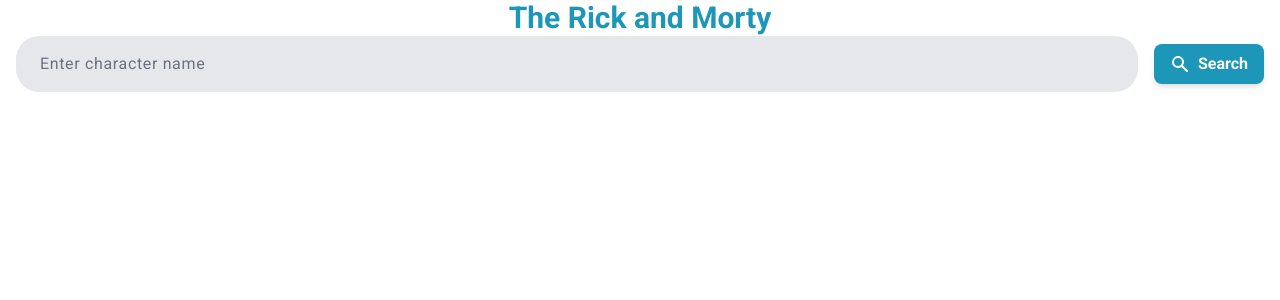
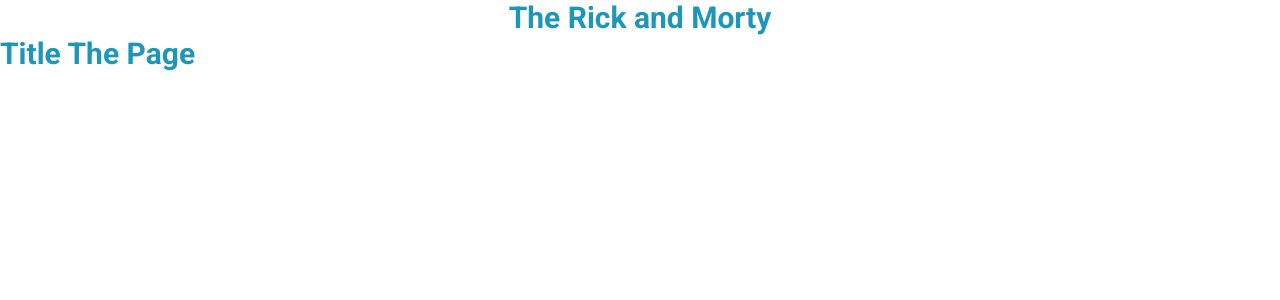
Before and after one commit to jonmid/the-rick-and-morty, a React (Vite) app: page / in a window 1280 px wide. Shown: the top 300 px of the page. Built offline with nearby package versions, Linux system fonts and the light colour scheme.

Commit message:
[add] creacion de componente para titulos de paginas

```diff
--- a/src/app/App.tsx
+++ b/src/app/App.tsx
@@ -1,11 +1,11 @@
 import React from 'react'
-import { Search } from './components/Search'
+import { TitlePage } from './components/TitlePage'
 
 function App() {
   return (
     <div>
       <h1 className='text-center text-3xl text-app-600 font-bold'>The Rick and Morty</h1>
-      <Search />
+      <TitlePage title='Title The Page' />
     </div>
   )
 }
--- /dev/null
+++ b/src/app/components/TitlePage.tsx
@@ -0,0 +1,13 @@
+import React from 'react'
+
+import './../styles/titlePage.css'
+
+type TitlePageProps = {
+  title: string
+}
+
+const TitlePage = ({ title }: TitlePageProps) => {
+  return <h1 className='title-page'>{title}</h1>
+}
+
+export { TitlePage }
--- /dev/null
+++ b/src/app/styles/titlePage.css
@@ -0,0 +1,3 @@
+.title-page {
+  @apply text-3xl font-bold text-app-600;
+}
```
